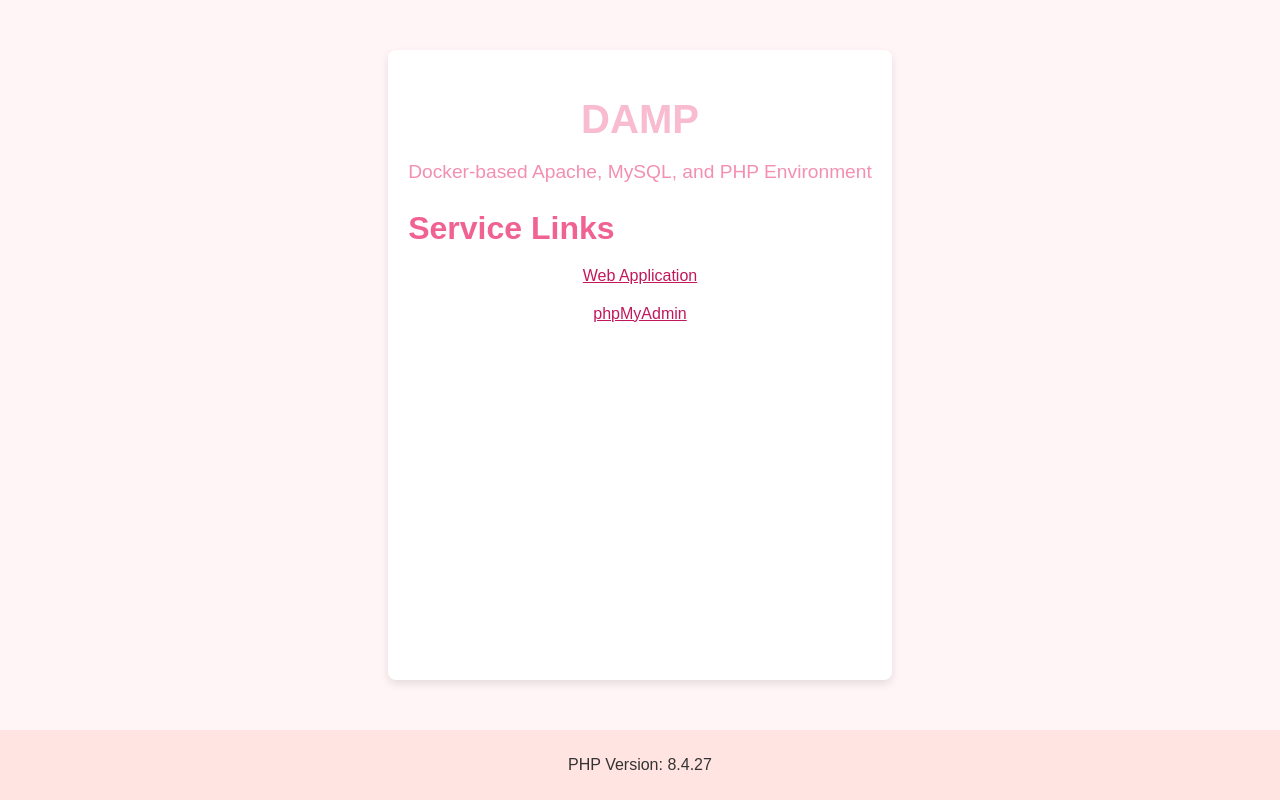
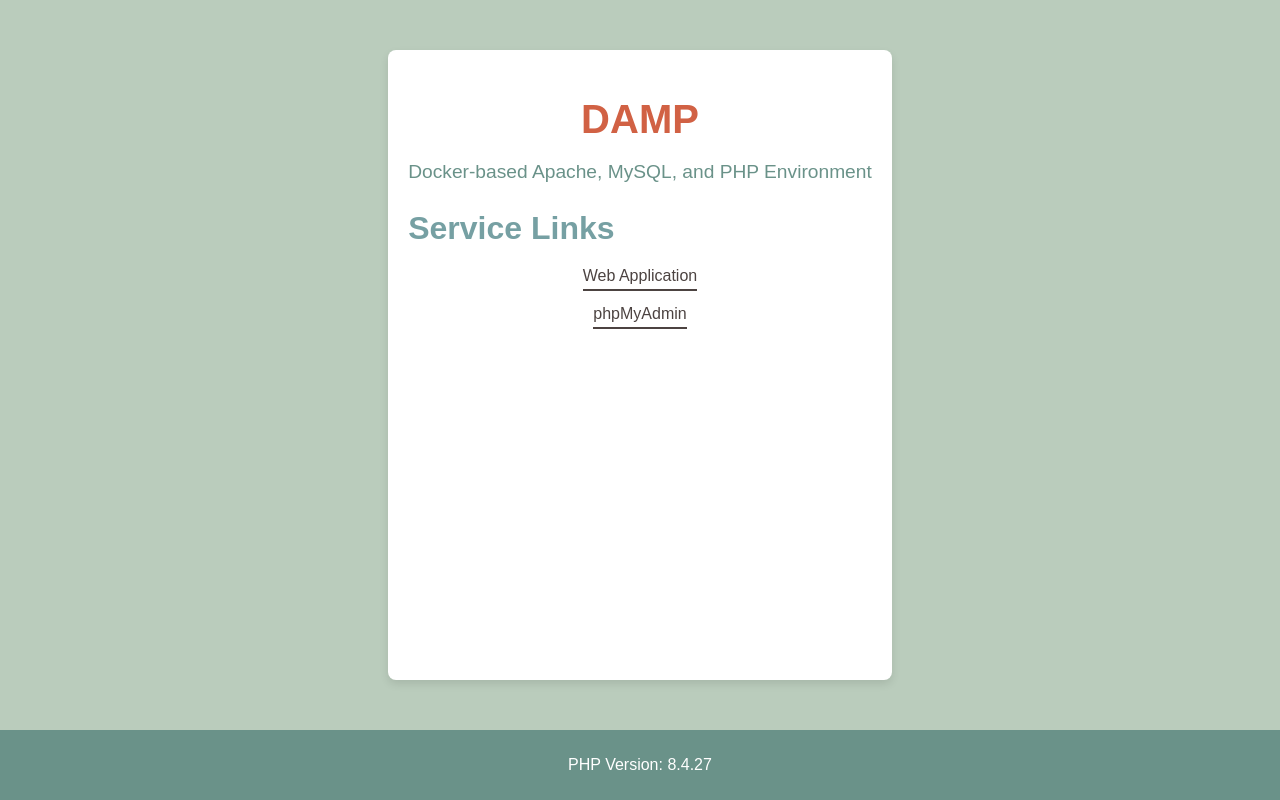
Before and after one commit to r-ca/damp, a PHP site: page / in a window 1280 px wide. Run offline with PHP 8.4, Linux system fonts and the light colour scheme.

Commit message:
カラーパレット修正

```diff
--- a/src/style.css
+++ b/src/style.css
@@ -1,8 +1,16 @@
 /* style.css */
+:root {
+    --color-dark-brown: #4C4341;
+    --color-teal-green: #6A9289;
+    --color-light-teal: #76A0A3;
+    --color-pale-green: #BACCBC;
+    --color-bright-red: #D16144;
+}
+
 body {
     font-family: 'Arial', sans-serif;
-    background-color: #fff5f7;
-    color: #333;
+    background-color: var(--color-pale-green);
+    color: var(--color-dark-brown);
     margin: 0;
     padding: 0;
     display: flex;
@@ -21,21 +29,21 @@ body {
 }
 
 h1 {
-    color: #f8bbd0;
+    color: var(--color-bright-red);
     font-size: 2.5em;
     text-align: center;
     margin-bottom: 10px;
 }
 
 .subtitle {
-    color: #f48fb1;
+    color: var(--color-teal-green);
     font-size: 1.2em;
     text-align: center;
     margin-bottom: 20px;
 }
 
 h2 {
-    color: #f06292;
+    color: var(--color-light-teal);
     font-size: 2em;
     margin-bottom: 10px;
 }
@@ -51,21 +59,23 @@ h2 {
 }
 
 .service-links a {
-    color: #c2185b;
-    text-decoration: underline;
-    padding: 10px;
-    transition: color 0.3s ease;
+    color: var(--color-dark-brown);
+    text-decoration: none;
+    border-bottom: 2px solid var(--color-dark-brown);
+    padding: 5px 0;
+    transition: color 0.3s ease, border-color 0.3s ease;
 }
 
 .service-links a:hover {
-    color: #880e4f;
+    color: var(--color-bright-red);
+    border-color: var(--color-bright-red);
 }
 
 footer {
     text-align: center;
     padding: 10px 0;
-    background-color: #ffe4e1;
-    color: #333;
+    background-color: var(--color-teal-green);
+    color: #ffffff;
     font-size: 1em;
     position: relative;
     bottom: 0;
```
